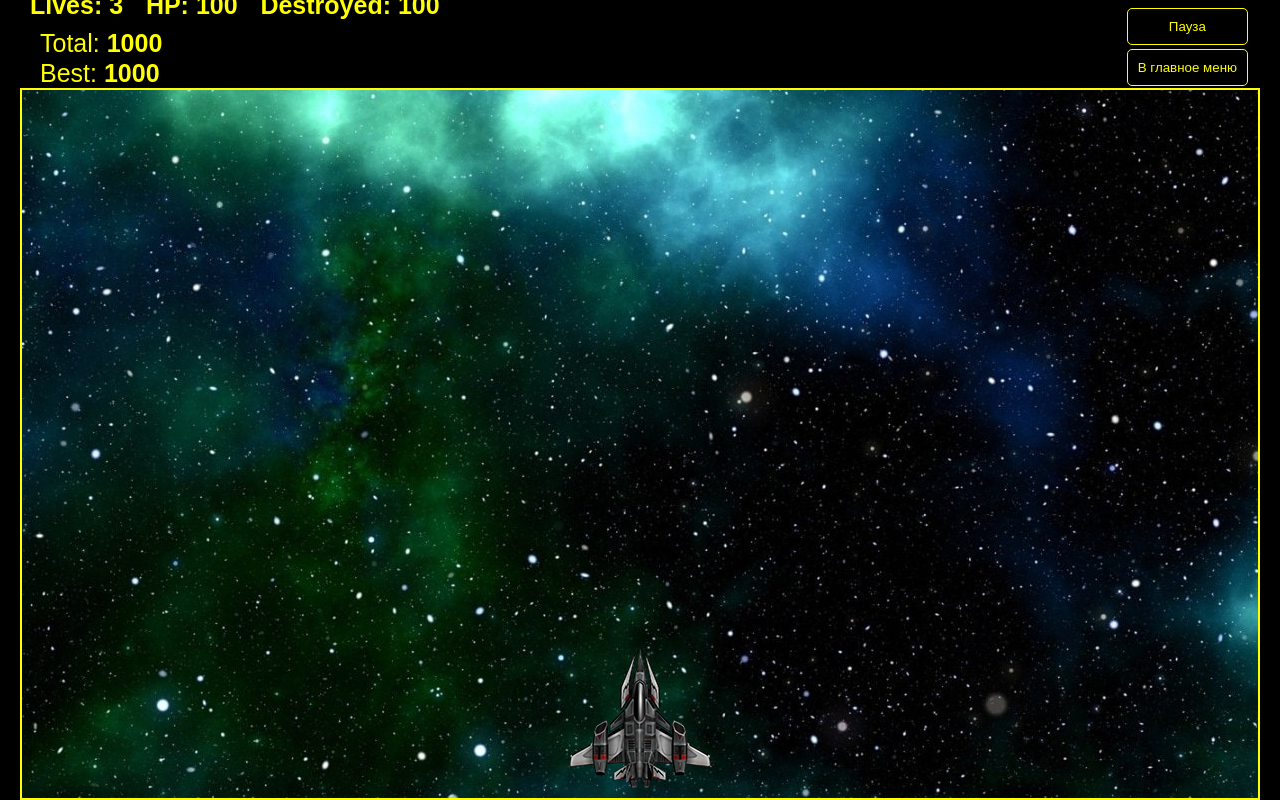
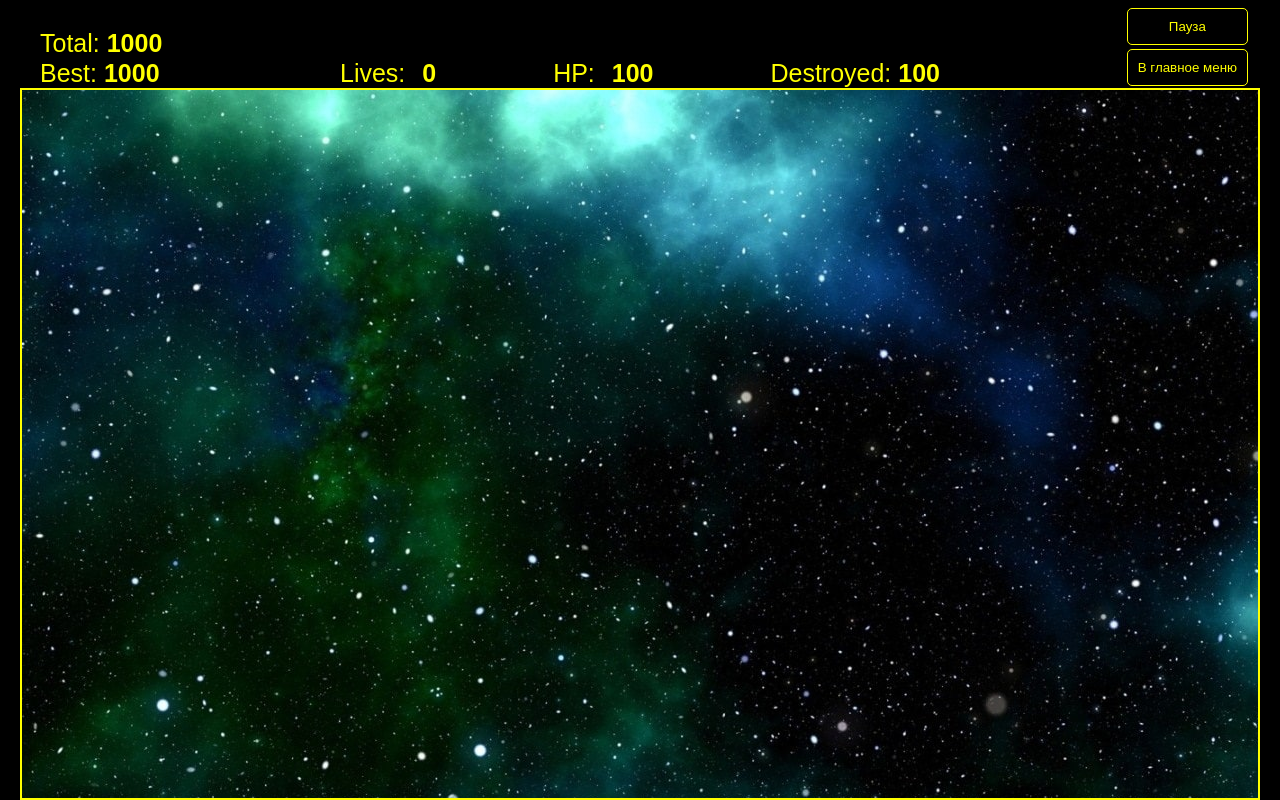
Before and after one commit to tomatguitar/spaceattack_rs-clone, a website built with webpack: page src/template.html in a window 1280 px wide. Built offline with nearby package versions, Linux system fonts and the light colour scheme.

Commit message:
feat: update layout

```diff
--- a/src/template.html
+++ b/src/template.html
@@ -9,14 +9,24 @@
   <body>
     <div class="game">
       <header class="game__header">
-        <div class="game__scores">
-          <span class="score score--total">Total: <b>1000</b></span>
-          <span class="score score--best">Best: <b>1000</b></span>
+        <div class="game__scores score">
+          <span class="score score--total"
+            >Total: <b class="counter counter--total">1000</b></span
+          >
+          <span class="score score--best"
+            >Best: <b class="counter counter--best">1000</b></span
+          >
         </div>
-        <div class="game__counters">
-          <span class="counter counter--lives">Lives: <b>3</b></span>
-          <span class="counter counter--hp"> HP: <b>100</b></span>
-          <span class="counter counter--destroyed"> Destroyed: <b>100</b></span>
+        <div class="game__stats stat">
+          <span class="stat stat--lives"
+            >Lives: <b class="counter counter--lives">0</b></span
+          >
+          <span class="stat stat--hp">
+            HP: <b class="counter counter--hp">100</b></span
+          >
+          <span class="stat stat--destroyed">
+            Destroyed: <b class="counter counter--destoyed">100</b></span
+          >
         </div>
         <div class="game__buttons">
           <button class="button button--pause">Пауза</button>
@@ -24,7 +34,7 @@
         </div>
       </header>
       <div class="game__arena">
-        <div class="sprite"></div>
+        <!-- <div class="sprite"></div> -->
       </div>
     </div>
   </body>
```
